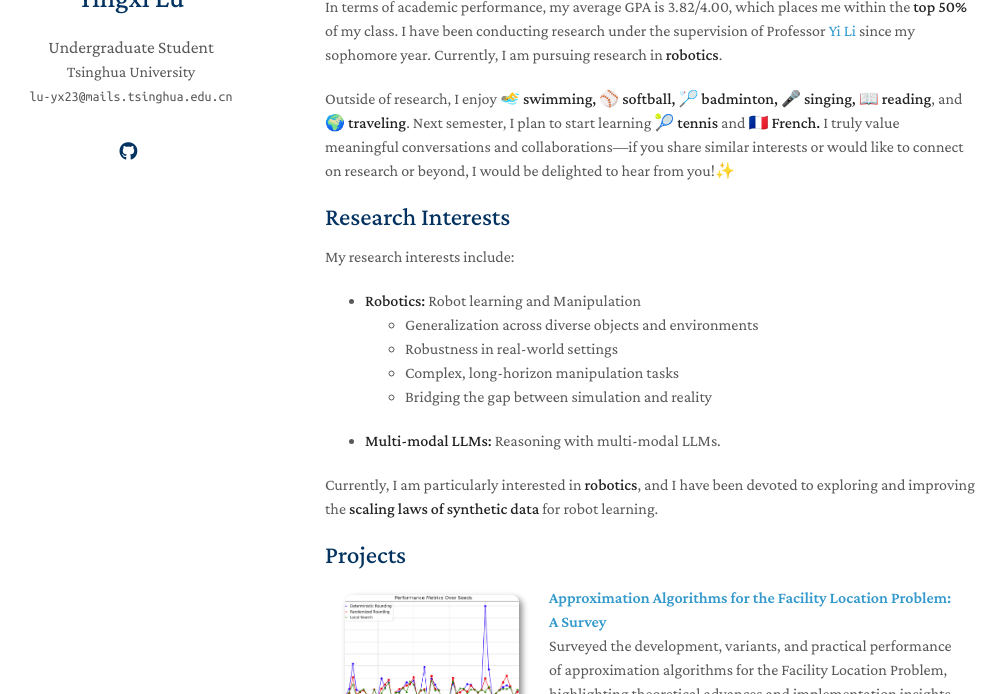
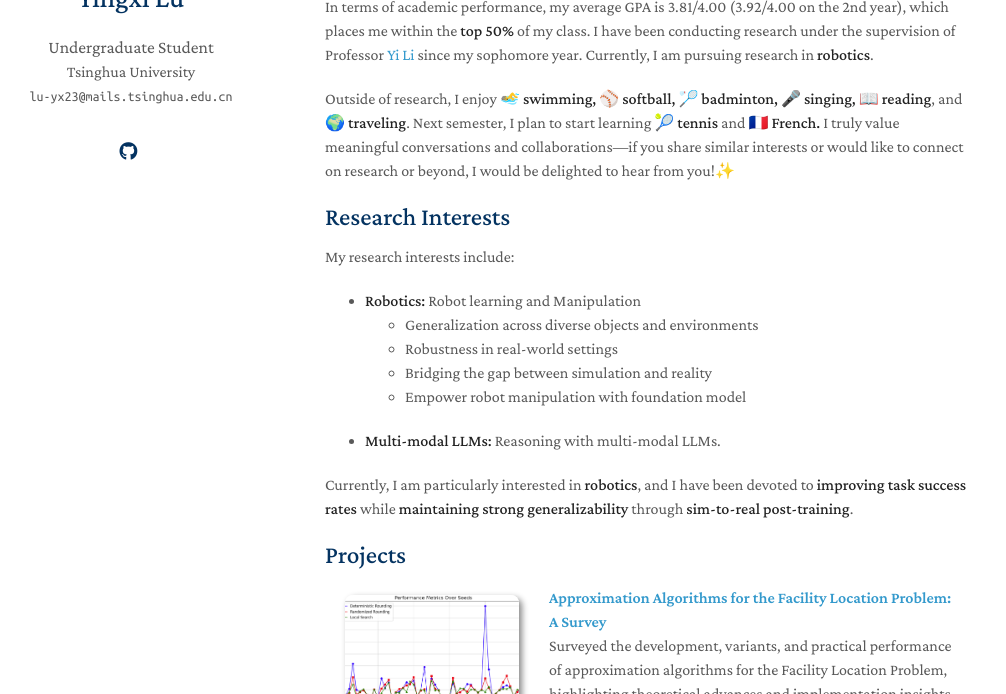
Before and after one commit to luyingxi35/luyingxi35.github.io, a Jekyll site: the page built from index.md, in a window 1280 px wide and 900 px high, cut to the strip 206-900 px from the top of the window. Shown: the whole strip, without its empty margins (145-1151 px from the left). Built offline with Jekyll 4.4.1, drawn with Linux system fonts in a browser that asks for light colours; a style sheet for code colours, icons or effects is not loaded; our own code applies the rules of GitHub Pages for plain Markdown files.

Commit message:
update 2025.12

```diff
--- a/_config.yml
+++ b/_config.yml
@@ -22,7 +22,7 @@ github_link: https://github.com/luyingxi35
 
 # Images (e.g., your profile picture and your website's favicon)
 # "favicon" and "favicon_dark" are used for the light and dark modes, respectively.
-avatar: ./assets/img/lyx.jpg
+avatar: ./assets/img/lyx_update.jpg
 favicon: ./assets/img/icon-hat.png
 favicon_dark: ./assets/img/icon-hat.png
 
--- a/index.md
+++ b/index.md
@@ -5,7 +5,7 @@ layout: homepage
 ## About Me
 I am currently a third-year undergraduate student in [Institute for Interdisciplinary Information Sciences (IIIS, Yao Class)](https://iiis.tsinghua.edu.cn/en/) at [Tsinghua University](https://www.tsinghua.edu.cn/en/), majoring in Artificial Intelligence. Prior to this, I was a member of the <span style="color:darkred"><strong>China National Physics Olympiad Training Team</strong></span>.
 
-In terms of academic performance, my average GPA is 3.82/4.00, which places me within the <span style="color:darkred"><strong>top 50%</strong></span> of my class. I have been conducting research under the supervision of Professor [Yi Li](https://ericyi.github.io/) since my sophomore year. Currently, I am pursuing research in <span style="color:darkred"><strong>robotics</strong></span>.
+In terms of academic performance, my average GPA is 3.81/4.00 (3.92/4.00 on the 2nd year), which places me within the <span style="color:darkred"><strong>top 50%</strong></span> of my class. I have been conducting research under the supervision of Professor [Yi Li](https://ericyi.github.io/) since my sophomore year. Currently, I am pursuing research in <span style="color:darkred"><strong>robotics</strong></span>.
 
 Outside of research, I enjoy <span style="color:darkred"><strong>🏊‍♂️ swimming, ⚾ softball, 🏸 badminton, 🎤 singing, 📖 reading</strong></span>, and <span style="color:darkred"><strong>🌍 traveling</strong></span>. Next semester, I plan to start learning <span style="color:darkred"><strong>🎾 tennis</strong></span> and <span style="color:darkred"><strong>🇫🇷 French.</strong></span> I truly value meaningful conversations and collaborations—if you share similar interests or would like to connect on research or beyond, I would be delighted to hear from you!✨
 
@@ -14,11 +14,11 @@ My research interests include:
 - **Robotics:** Robot learning and Manipulation
     - Generalization across diverse objects and environments
     - Robustness in real-world settings
-    - Complex, long-horizon manipulation tasks
     - Bridging the gap between simulation and reality
+    - Empower robot manipulation with foundation model
 - **Multi-modal LLMs:** Reasoning with multi-modal LLMs.
 
-Currently, I am particularly interested in <span style="color:darkred"><strong>robotics</strong></span>, and I have been devoted to exploring and improving the <span style="color:darkred"><strong>scaling laws of synthetic data</strong></span> for robot learning.
+Currently, I am particularly interested in <span style="color:darkred"><strong>robotics</strong></span>, and I have been devoted to <span style="color:darkred"><strong>improving task success rates</strong></span> while<span style="color:darkred"><strong> maintaining strong generalizability</strong></span> through <span style="color:darkred"><strong>sim-to-real post-training</strong></span>.
 
 {% include_relative _includes/projects.md %}
 
```
Also changed, not shown: 1 other file.
